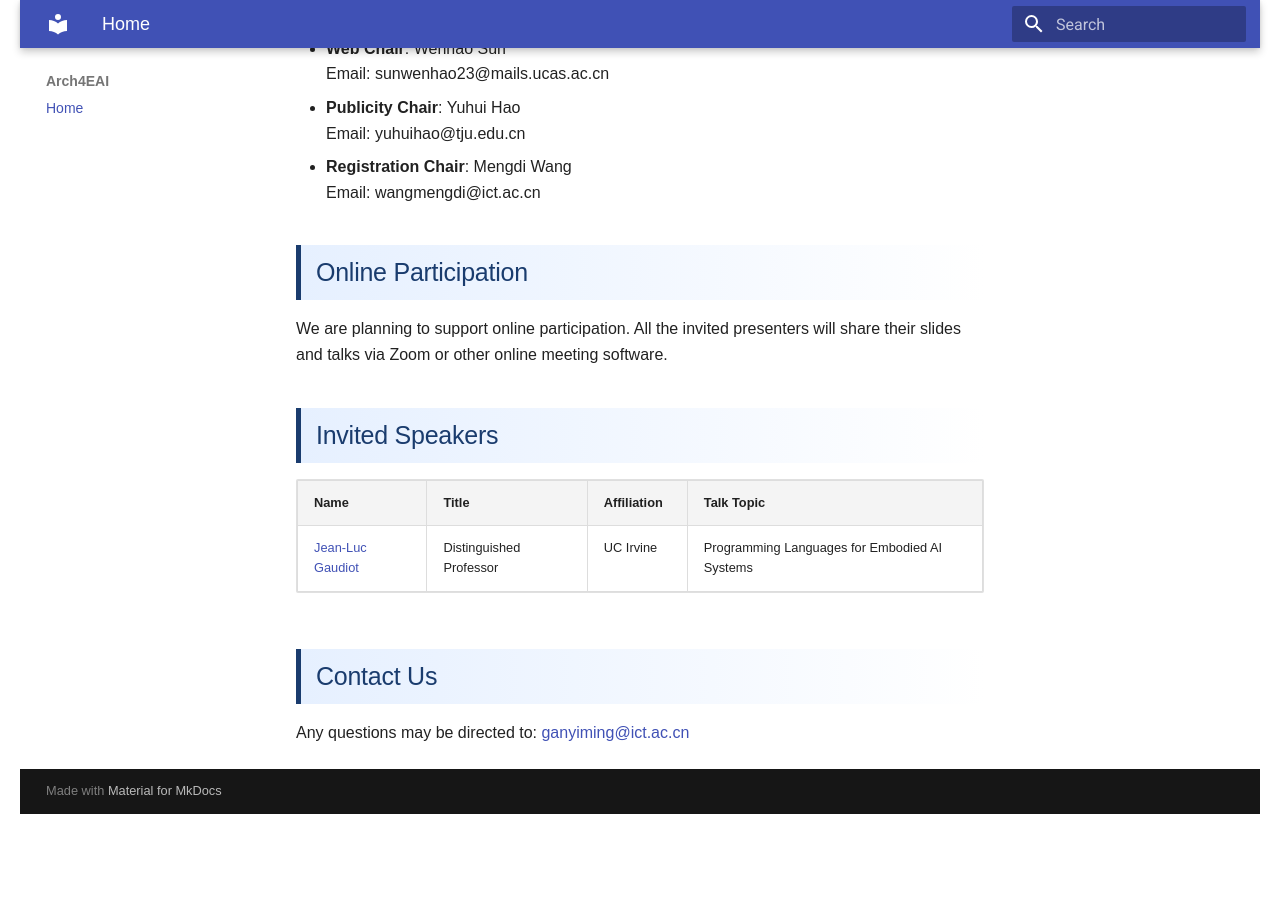
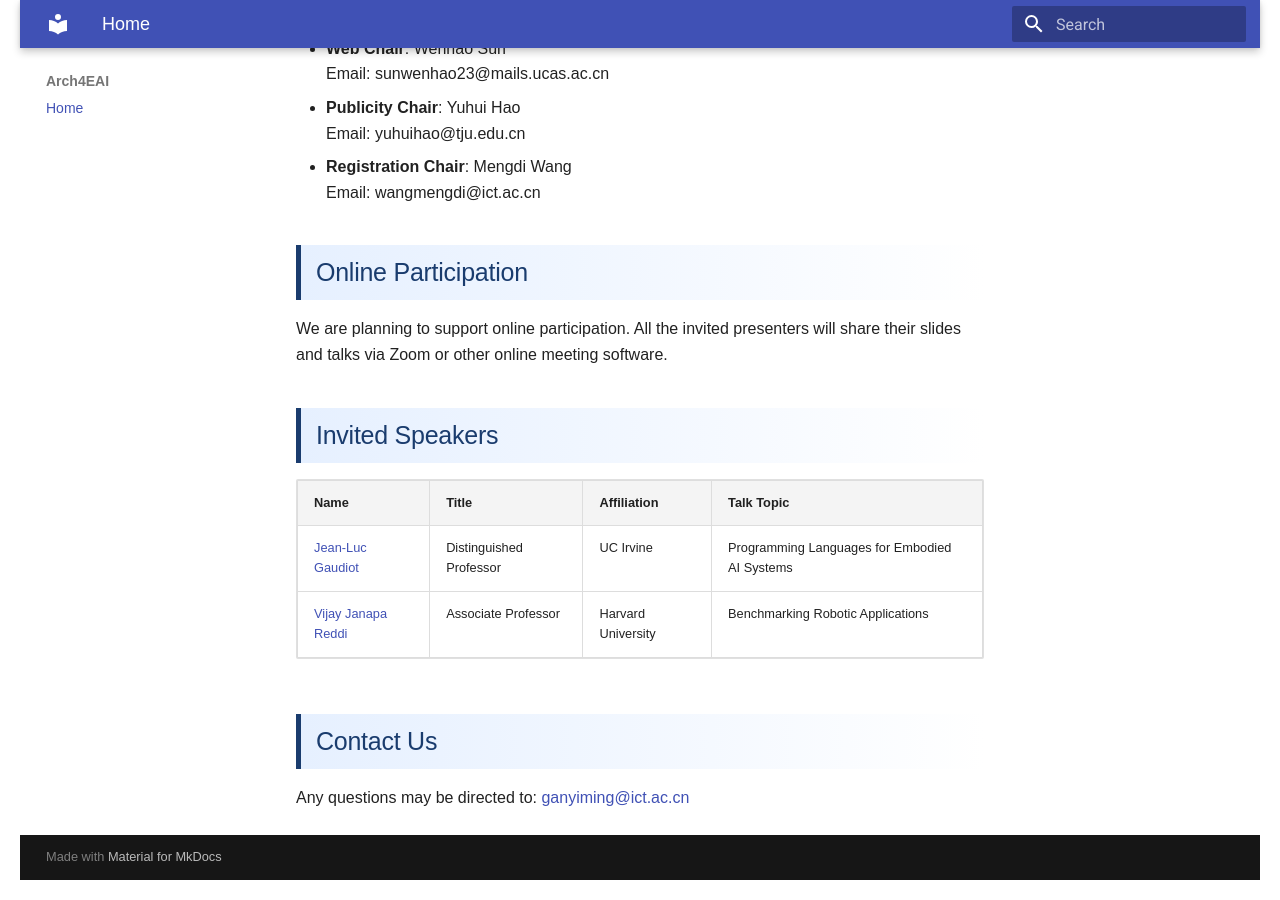
Before and after one commit to Arch4EAI/Arch4EAI.github.io, an MkDocs documentation site: the page built from docs/index.md, in a window 1280 px wide and 900 px high, scrolled down 2808 px. Built offline with MkDocs 1.6.1 and Material for MkDocs 9.7.7, drawn with Linux system fonts in a browser that asks for light colours; before the commit the page ends 3642 px from its top, so only the background shows below that.

Commit message:
Update index.md

```diff
--- a/docs/index.md
+++ b/docs/index.md
@@ -181,6 +181,12 @@
             <td>UC Irvine</td>
             <td>Programming Languages for Embodied AI Systems</td>
         </tr>
+        <tr>
+            <td><a href="https://edge.seas.harvard.edu/people/vijay-janapa-reddi">Vijay Janapa Reddi</a></td>
+            <td>Associate Professor</td>
+            <td>Harvard University</td>
+        <td>Benchmarking Robotic Applications</td>
+        </tr>
     </table>
 
     <h2>Contact Us</h2>
```
